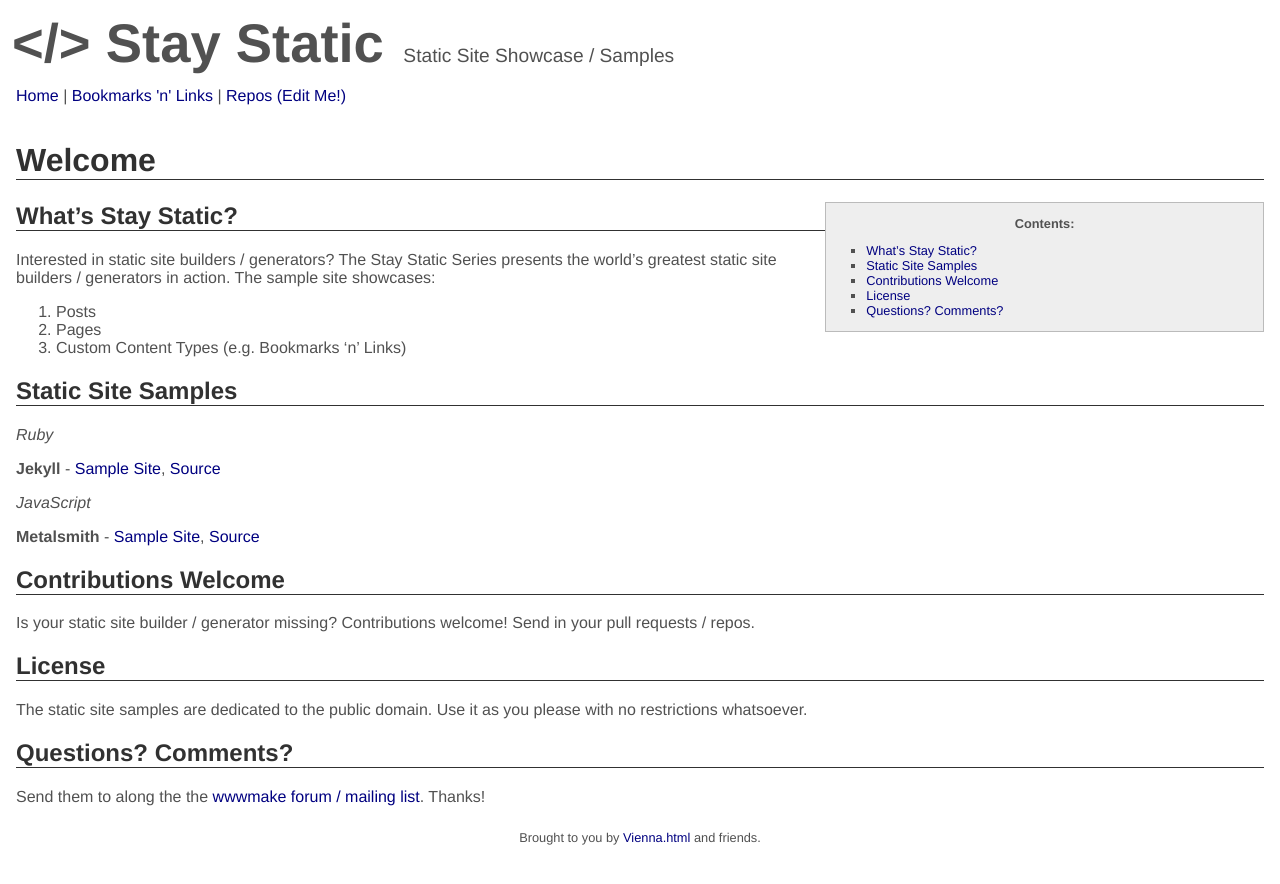
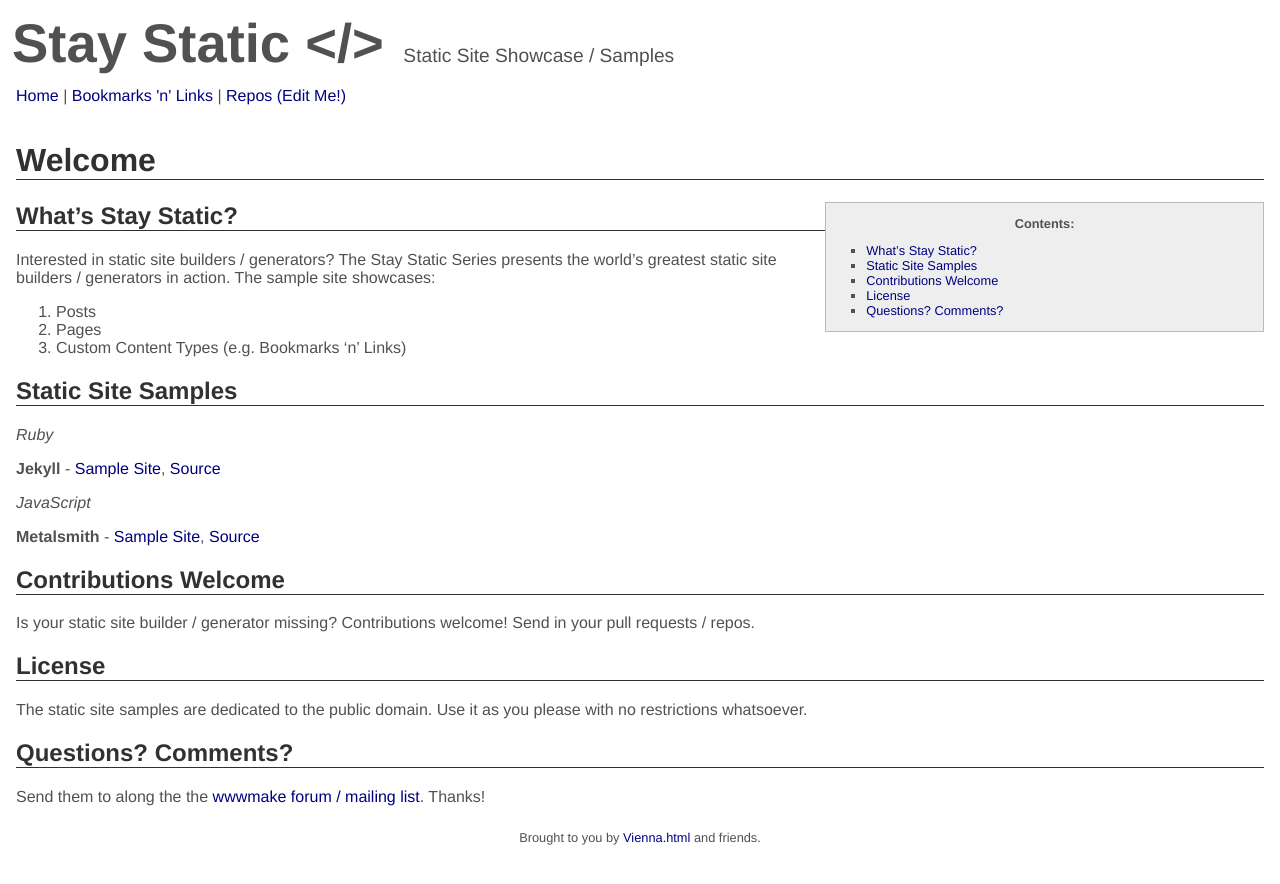
Before and after one commit to staystatic/staystatic.github.io, a Jekyll site: the page built from index.md, in a window 1280 px wide. Shown: the top 884 px of the page. Built offline with Jekyll 4.4.1, drawn with Linux system fonts in a browser that asks for light colours.

Commit message:
Update default.html

```diff
--- a/_layouts/default.html
+++ b/_layouts/default.html
@@ -8,7 +8,7 @@
 <body>
 
   <div id="header">
-    <span class='big'>&lt;/&gt; Stay Static</span>
+    <span class='big'>Stay Static &lt;/&gt;</span>
     <span class='small'>Static Site Showcase / Samples</span>
   </div>
 
```
